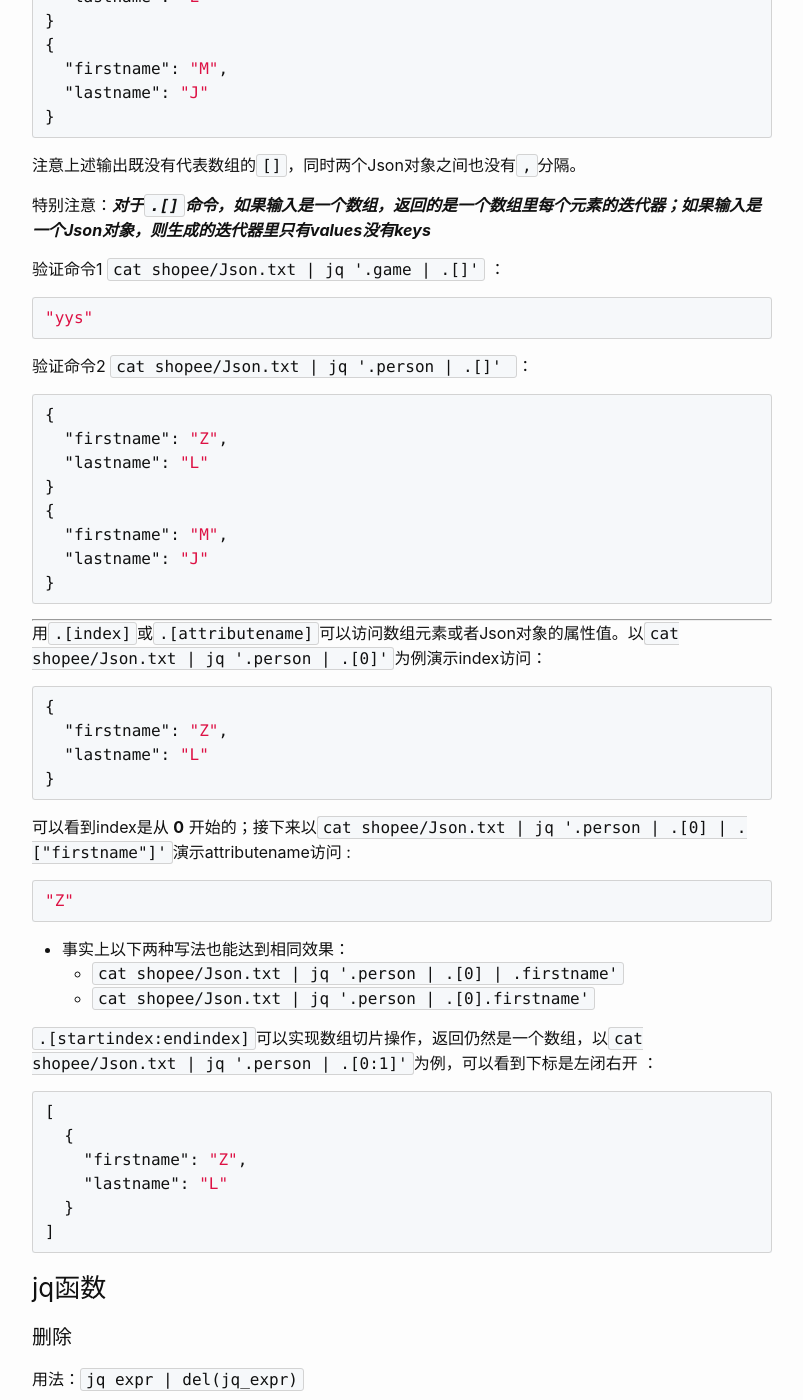
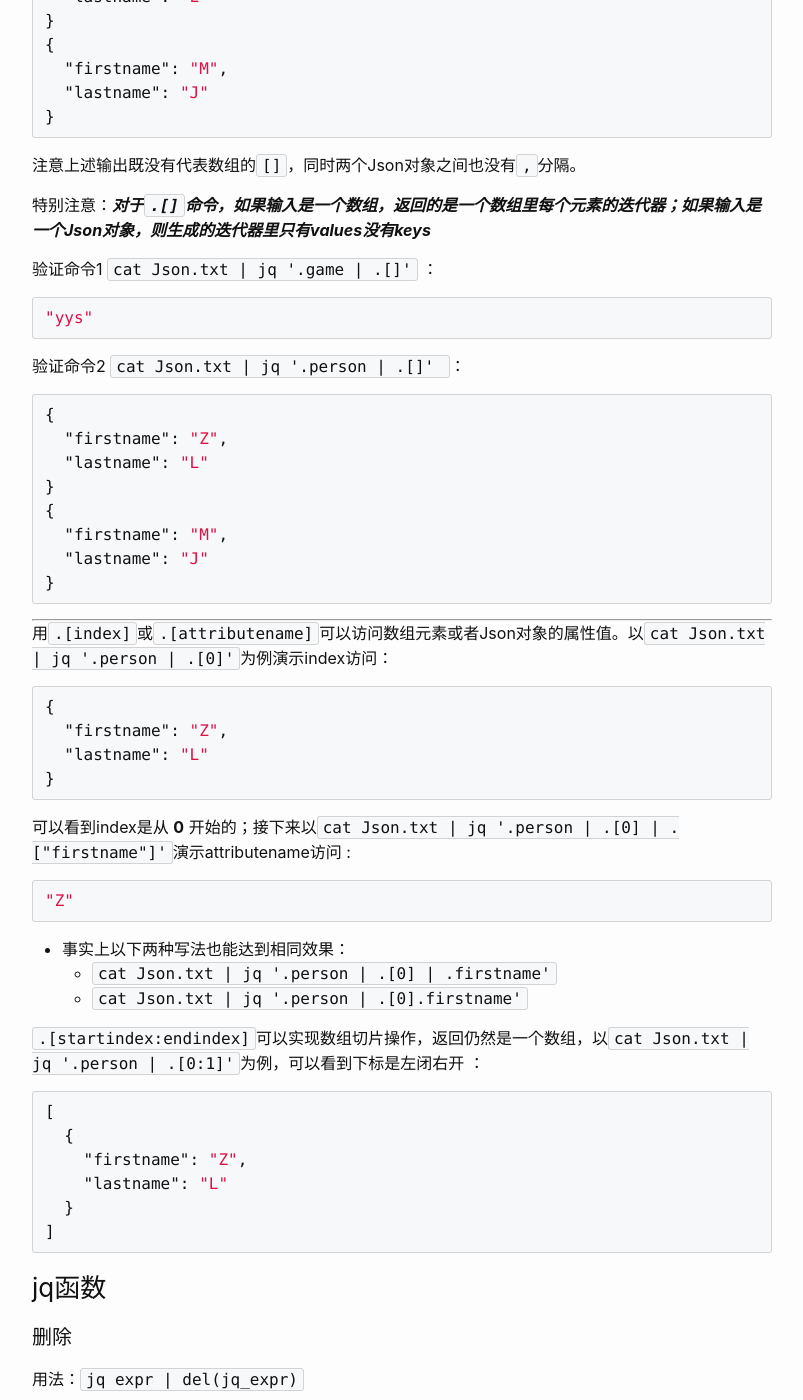
Before and after one commit to Artificial-Ridiculous/Artificial-Ridiculous.github.io, a Jekyll site: the page built from _posts/2022-04-08-jq命令@shell.markdown, in a window 1280 px wide and 1400 px high, scrolled down 1604 px. Shown: the whole window, without its empty margins (238-1041 px from the left). Built offline with Jekyll 4.4.1, drawn with Linux system fonts in a browser that asks for light colours; comment, search, counter and statistics services are not loaded; some of the changed text lies outside the part shown.

Commit message:
fix:hide company

````diff
--- a/_posts/2022-04-08-jq命令@shell.markdown
+++ b/_posts/2022-04-08-jq命令@shell.markdown
@@ -18,7 +18,7 @@ category: linux
 
 ### 基本jq操作
 
-现在对这个文件使用`jq`命令 `cat shopee/Json.txt | jq .` ：
+现在对这个文件使用`jq`命令 `cat Json.txt | jq .` ：
 
 ```json
 {
@@ -40,7 +40,7 @@ category: linux
 
 可以看到jq支持从管道操作符`|`接受输入，`'.'`是一个最简单的jq表达式，他表示选取这个Json并什么都不做
 
-接下来做一个选取操作`cat shopee/Json.txt | jq .person`。另外jq表达式内也支持`｜`操作符进行串行化操作，管道前面表达式的输出可以作为管道后表达式的输入，所以上面的命令也可以写成`cat shopee/Json.txt | jq '. | .person'` (为了防止歧义这里将整个jq表达式用单引号''包住了)，这两个命令可以得到相同的输出 ：
+接下来做一个选取操作`cat Json.txt | jq .person`。另外jq表达式内也支持`｜`操作符进行串行化操作，管道前面表达式的输出可以作为管道后表达式的输入，所以上面的命令也可以写成`cat Json.txt | jq '. | .person'` (为了防止歧义这里将整个jq表达式用单引号''包住了)，这两个命令可以得到相同的输出 ：
 ```json
 [
   {
@@ -55,7 +55,7 @@ category: linux
 ```
 可以看到`.person`代表选取这个Json中key为`person`的元素，它是一个Json数组。
 
-类似`.[]`的表达式可以操作数组（也就是上一个命令的输出），这个命令的输入既可以是数组也可以是Json对象，输出的是基于数组元素或对象属性值(只有value没有key)的迭代器。一个表达式产生的结果是迭代器时，迭代器的每一个值会分别作为的输入，传给后面的表达式。以`cat shopee/Json.txt | jq '.person | .[]'`命令为例 ：
+类似`.[]`的表达式可以操作数组（也就是上一个命令的输出），这个命令的输入既可以是数组也可以是Json对象，输出的是基于数组元素或对象属性值(只有value没有key)的迭代器。一个表达式产生的结果是迭代器时，迭代器的每一个值会分别作为的输入，传给后面的表达式。以`cat Json.txt | jq '.person | .[]'`命令为例 ：
 
 ```json
 {
@@ -72,11 +72,11 @@ category: linux
 
 特别注意：***对于`.[]`命令，如果输入是一个数组，返回的是一个数组里每个元素的迭代器；如果输入是一个Json对象，则生成的迭代器里只有values没有keys***
 
-验证命令1 `cat shopee/Json.txt | jq '.game | .[]'` ：
+验证命令1 `cat Json.txt | jq '.game | .[]'` ：
 ```json
 "yys"
 ```
-验证命令2 `cat shopee/Json.txt | jq '.person | .[]' ` ：
+验证命令2 `cat Json.txt | jq '.person | .[]' ` ：
 ```json
 {
   "firstname": "Z",
@@ -90,7 +90,7 @@ category: linux
 
 ---
 
-用`.[index]`或`.[attributename]`可以访问数组元素或者Json对象的属性值。以`cat shopee/Json.txt | jq '.person | .[0]'`为例演示index访问：
+用`.[index]`或`.[attributename]`可以访问数组元素或者Json对象的属性值。以`cat Json.txt | jq '.person | .[0]'`为例演示index访问：
 
 ```json
 {
@@ -99,17 +99,17 @@ category: linux
 }
 ```
 
-可以看到index是从 **0** 开始的；接下来以`cat shopee/Json.txt | jq '.person | .[0] | .["firstname"]'`演示attributename访问 :
+可以看到index是从 **0** 开始的；接下来以`cat Json.txt | jq '.person | .[0] | .["firstname"]'`演示attributename访问 :
 
 ```json
 "Z"
 ```
 
 - 事实上以下两种写法也能达到相同效果：
-    - `cat shopee/Json.txt | jq '.person | .[0] | .firstname'`
-    - `cat shopee/Json.txt | jq '.person | .[0].firstname'`
+    - `cat Json.txt | jq '.person | .[0] | .firstname'`
+    - `cat Json.txt | jq '.person | .[0].firstname'`
 
-`.[startindex:endindex]`可以实现数组切片操作，返回仍然是一个数组，以`cat shopee/Json.txt | jq '.person | .[0:1]'`为例，可以看到下标是左闭右开 ：
+`.[startindex:endindex]`可以实现数组切片操作，返回仍然是一个数组，以`cat Json.txt | jq '.person | .[0:1]'`为例，可以看到下标是左闭右开 ：
 ```json
 [
   {
@@ -124,7 +124,7 @@ category: linux
 #### 删除
 用法：`jq expr | del(jq_expr)`
 
-命令`cat shopee/Json.txt | jq '. | del(.person)'` ：
+命令`cat Json.txt | jq '. | del(.person)'` ：
 ```json
 {
   "game": {
@@ -141,7 +141,7 @@ To Be Continued...
 #### 过滤
 用法：`jq expr | select(jq_expr)`
 
-命令`cat shopee/Json.txt | jq '.["person"] | .[] | select(.lastname=="L")'` ：
+命令`cat Json.txt | jq '.["person"] | .[] | select(.lastname=="L")'` ：
 
 ```json
 {
@@ -152,7 +152,7 @@ To Be Continued...
 
 ---
 
-命令`cat shopee/Json.txt | jq '.["person"] | .[] | select(.lastname=="J")'` ：
+命令`cat Json.txt | jq '.["person"] | .[] | select(.lastname=="J")'` ：
 
 ```json
 {
@@ -163,7 +163,7 @@ To Be Continued...
 
 ---
 
-命令`cat shopee/Json.txt | jq '.["person"] | .[] | select(.lastname=="l")'` ：
+命令`cat Json.txt | jq '.["person"] | .[] | select(.lastname=="l")'` ：
 ```json
 
 ```
@@ -172,7 +172,7 @@ To Be Continued...
 ##### 排序
 用法：`jq expr | sort`
 
-命令`cat shopee/Json.txt | jq '.["person"] | sort'` ：
+命令`cat Json.txt | jq '.["person"] | sort'` ：
 
 ```json
 [
````
